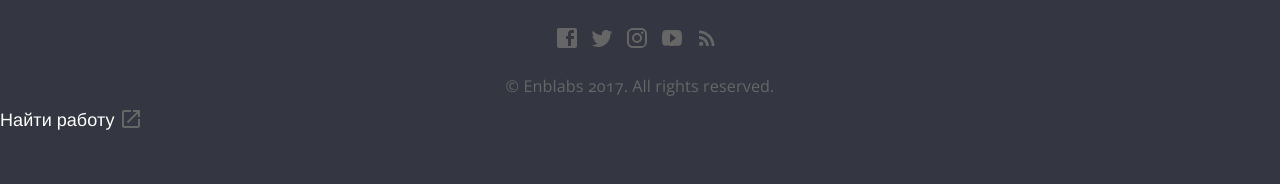
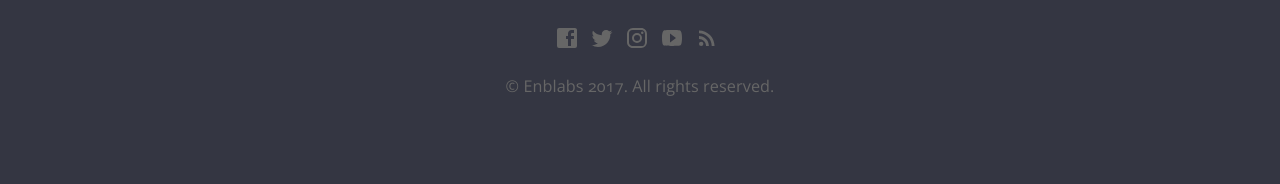
Before and after one commit to RakhimyanTim/digital-marketing.github.io, a Jekyll site: the page built from index.html, in a window 1280 px wide. Shown: the part 1361-1545 px from the top of the page. Built offline with Jekyll 4.4.1, drawn with Linux system fonts in a browser that asks for light colours; nearby versions of some CDN libraries; after the commit the page ends 1513 px from its top, so only the background shows below that.

Commit message:
Updated '_includes/footer.html' via CloudCannon

```diff
--- a/_includes/footer.html
+++ b/_includes/footer.html
@@ -11,8 +11,4 @@
 		</ul>
 		<p class="copyright">&copy; <a href="https://enblabs.ru">Enblabs</a> {{ site.time | date: "%Y" }}. All rights reserved.</p>
 	</div>
-	<nav class="right-nav">
-	    <a href="#" target="_blank">Найти работу {% include document-icon.html icon="External Link" %}</a>
-    </nav>
-
 </footer>
```
